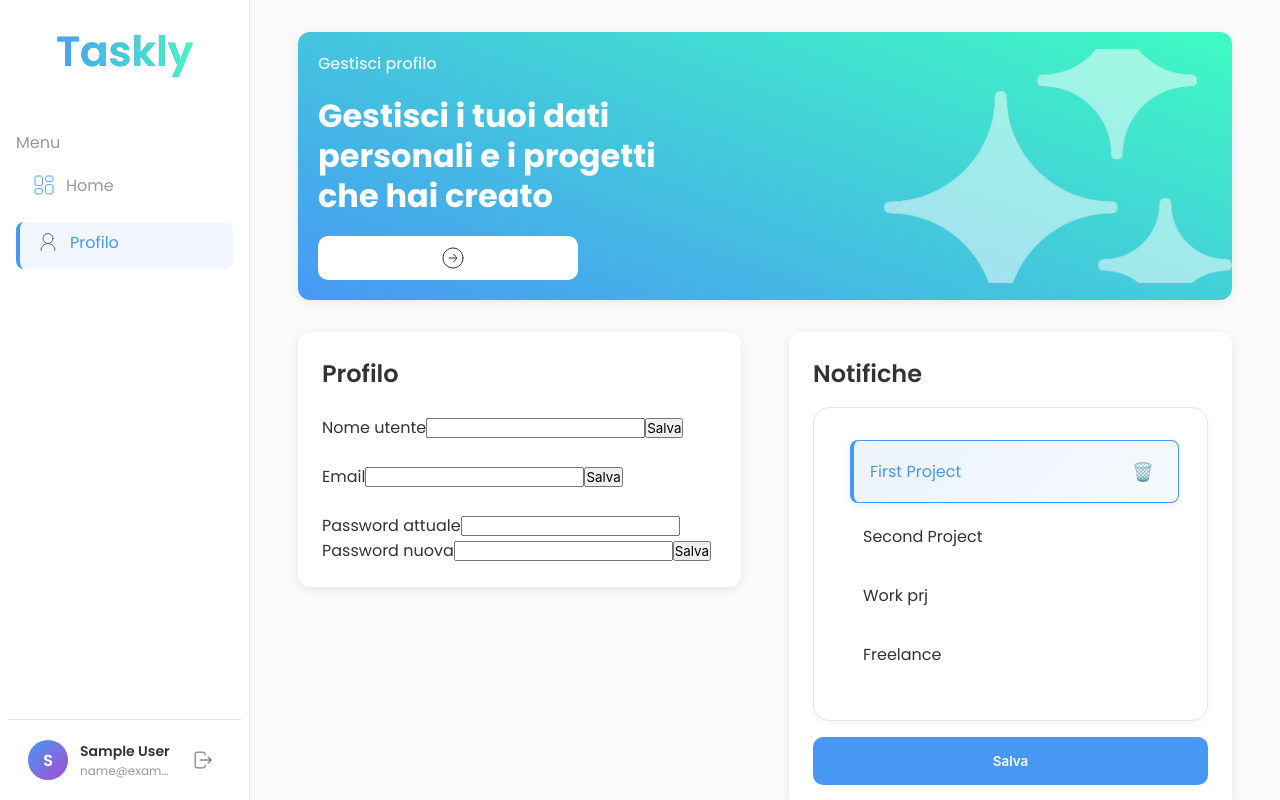
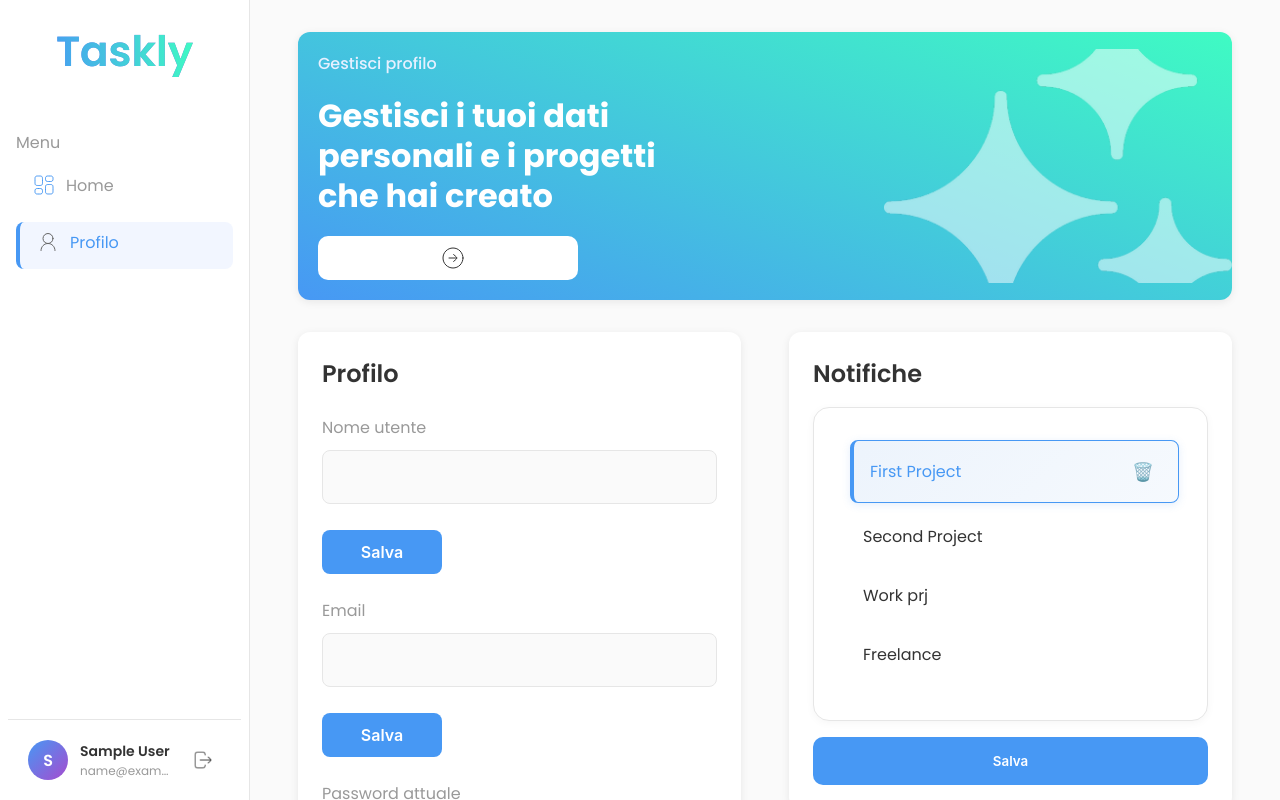
Before and after one commit to Alb3rt05/Frontend-Taskly, an Angular app: page /profile in a window 1280 px wide. Built offline with nearby package versions, Linux system fonts and the light colour scheme; sample sign-in values are in the browser's storage.

Commit message:
added css to the profile div

```diff
--- a/src/app/pages/profile/profile.css
+++ b/src/app/pages/profile/profile.css
@@ -38,38 +38,66 @@
   font-weight: 600;
 }
 
-.form-group label {
-  font-size: 0.9rem;
+.profile-info form {
+  display: flex;
+  flex-direction: column;
+  gap: 10px;
+}
+
+.profile-info label {
+  color: var(--text-muted);
+  font-size: 16px;
+  font-weight: normal;
+}
+
+.profile-info input {
+  padding: 1rem 1.2rem;
+  background: #fafafa;
+  border: 1px solid #e6e6e6;
+  border-radius: 8px;
+  font-size: 1rem;
+  color: var(--text-main);
+  outline: none;
+  transition: border-color 0.2s ease, box-shadow 0.2s ease;
+}
+
+.profile-info input::placeholder {
   color: var(--text-muted);
 }
 
-.input-display {
-  background: var(--bg-soft);
-  border: 1px solid var(--border);
-  border-radius: 8px;
-  padding: 1rem;
-  color: var(--text-main);
+.profile-info input:focus {
+  border-color: var(--primary);
+  box-shadow: 0 0 0 3px rgba(71, 152, 244, 0.2);
 }
 
-.form-input {
-  background: var(--bg-soft);
-  border: 1px solid var(--border);
-  border-radius: 8px;
-  padding: 1rem;
-  color: var(--text-main);
-  font-size: 1rem;
-  width: 100%;
-  transition: border-color 0.3s ease;
+.profile-info .error {
+  color: #e74c3c;
+  font-size: 0.875rem;
+  margin-top: -5px;
 }
 
-.form-input:focus {
-  outline: none;
-  border-color: var(--primary);
+.profile-info button[type='submit'] {
+  align-self: flex-start;
+  min-width: 120px;
+  margin-top: 1rem;
+  padding: 0.75rem 1.5rem;
+  background: var(--primary);
+  color: #fff;
+  border: none;
+  border-radius: 8px;
+  font-weight: 600;
+  font-size: 1rem;
+  cursor: pointer;
+  transition: background 0.2s ease, transform 0.1s ease;
 }
 
-.form-input::placeholder {
-  color: var(--text-muted);
-  opacity: 0.7;
+.profile-info button[type='submit']:hover {
+  background: #3b86da;
+  transform: translateY(-1px);
+}
+
+.profile-info button[type='submit']:active {
+  transform: translateY(0);
 }
 
 .btn-primary {
```
